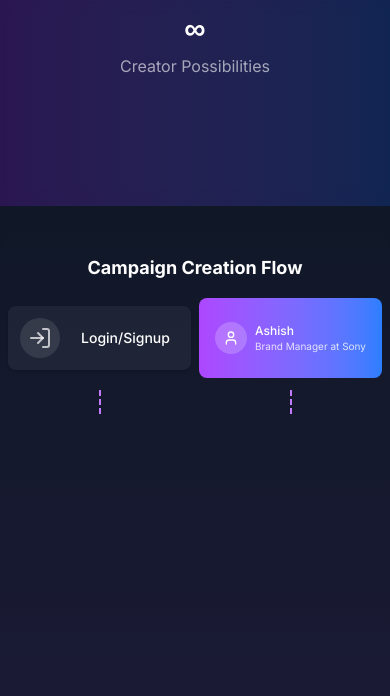
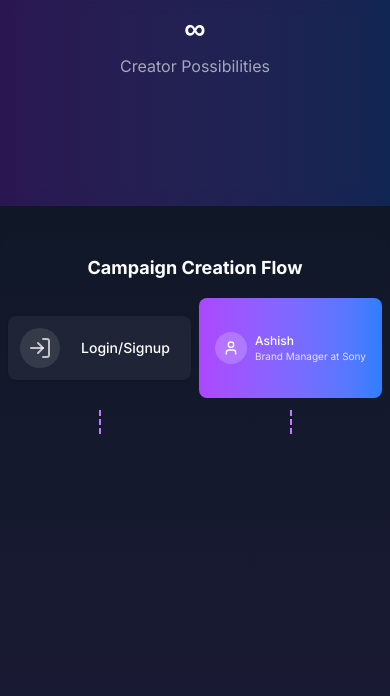
Before and after one commit to ashish21222/deepreech-lp, a Next.js app: page / in a window 390 px wide. Shown: the part 1064-1760 px from the top of the page. Built offline with nearby package versions, Linux system fonts and the light colour scheme.

Commit message:
fix the container size for mobile

```diff
--- a/src/components/FlowDiagram.tsx
+++ b/src/components/FlowDiagram.tsx
@@ -219,7 +219,7 @@ const FlowDiagram = () => {
             return (
               <Fragment key={index}>
                 <div
-                  className={`transition-all duration-500 h-[80px] sm:h-[120px] flex items-center justify-center w-full ${
+                  className={`transition-all duration-500 h-[100px] sm:h-[120px] flex items-center justify-center w-full ${
                     isVisible
                       ? 'opacity-100 translate-y-0'
                       : 'opacity-0 translate-y-4 pointer-events-none'
@@ -267,7 +267,7 @@ const FlowDiagram = () => {
             return (
               <Fragment key={index}>
                 <div
-                  className={`transition-all duration-500 w-full h-[80px] sm:h-[120px] flex items-center justify-center ${
+                  className={`transition-all duration-500 w-full h-[100px] sm:h-[120px] flex items-center ${
                     isVisible
                       ? 'opacity-100 translate-y-0'
                       : 'opacity-0 translate-y-4 pointer-events-none'
@@ -277,7 +277,7 @@ const FlowDiagram = () => {
                       : ''
                   }`}
                 >
-                  <div className={`bg-gradient-to-r ${step.color} rounded-lg p-2 sm:p-4 w-full h-full flex items-center justify-center ${
+                  <div className={`bg-gradient-to-r ${step.color} rounded-lg p-2 sm:p-4 w-full h-full flex items-center ${
                     isSelected ? 'ring-2 ring-purple-400' : ''
                   }`}>
                     {stepExamples[index as keyof typeof stepExamples]}
```
